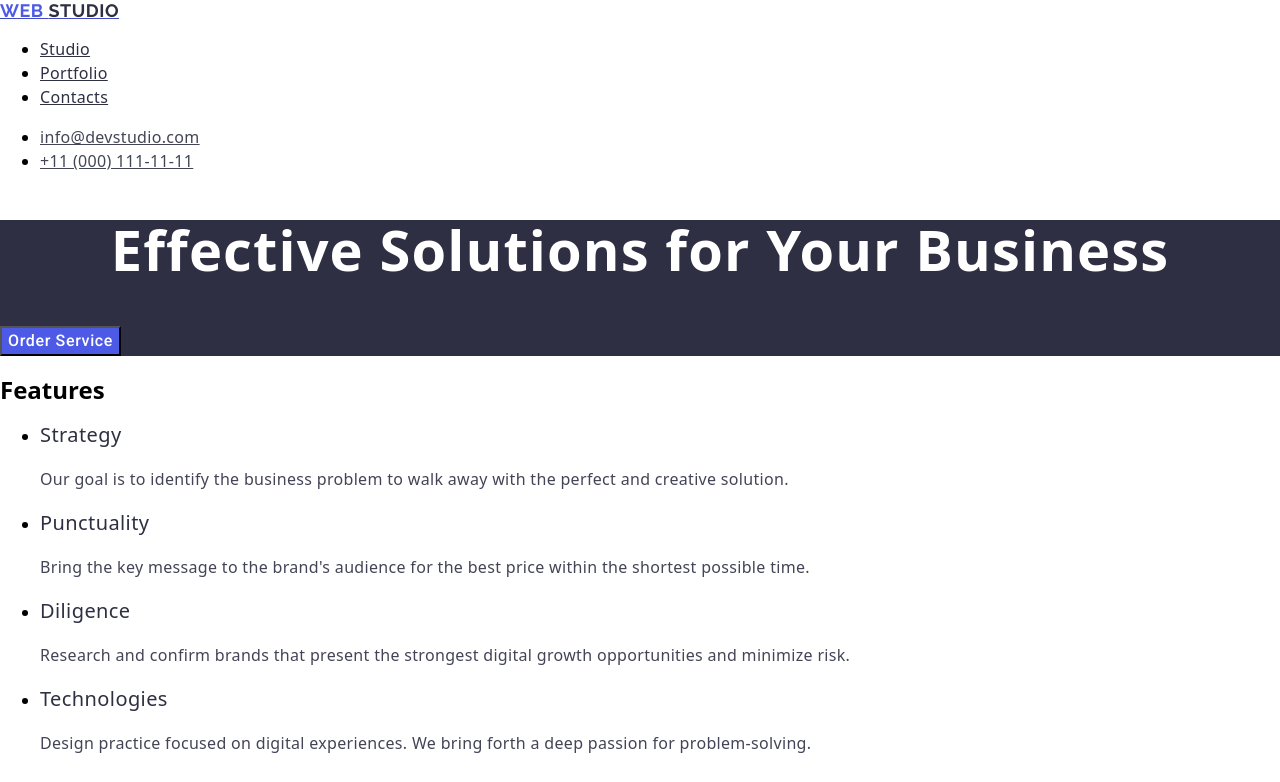
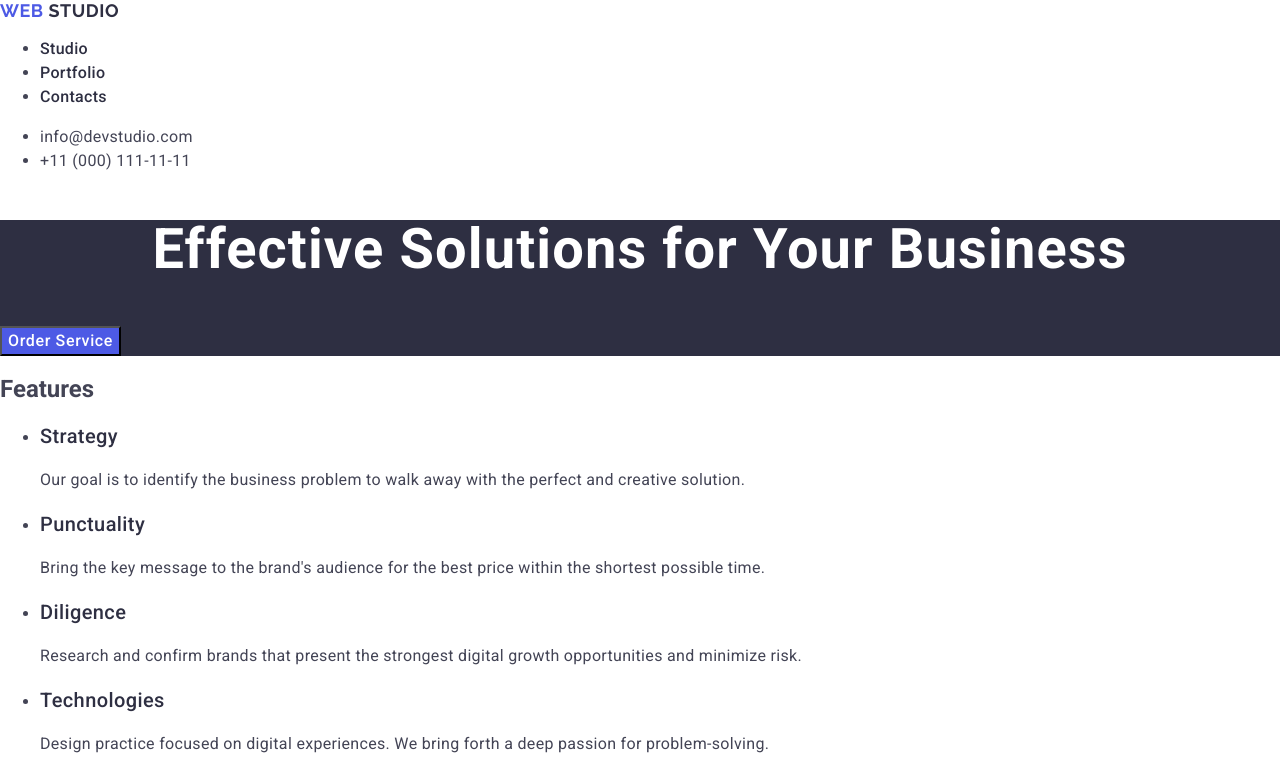
Before and after one commit to DmytroBabinenko/goit-markup-hw-02, a plain HTML site: page index.html in a window 1280 px wide. Shown: the top 782 px of the page. Drawn offline with nearby package versions, Linux system fonts and the light colour scheme.

Commit message:
Update styles.css

```diff
--- a/css/styles.css
+++ b/css/styles.css
@@ -1,9 +1,14 @@
-#body {
+body {
+    font-family: "Roboto", sans-serif;
+    color: #434455;
+    background-color: #FFFFFF;
+}
 
-    font-family:"Roboto", "sans-serif";
-    color: #434455;
-    background-color:#FFFFFF;
-
+a:link,
+a:visited,
+a:hover,
+a:active {
+    text-decoration: none;
 }
 
 #footer {
```
